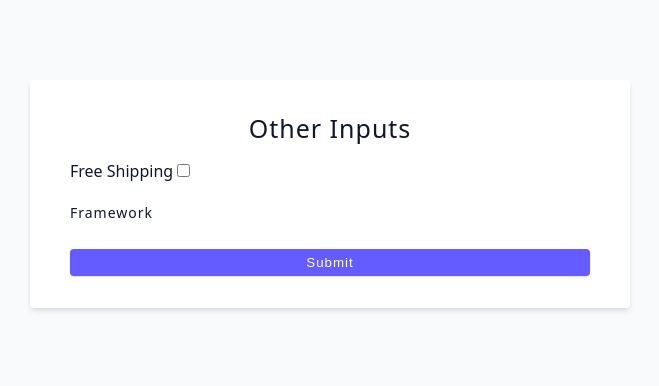
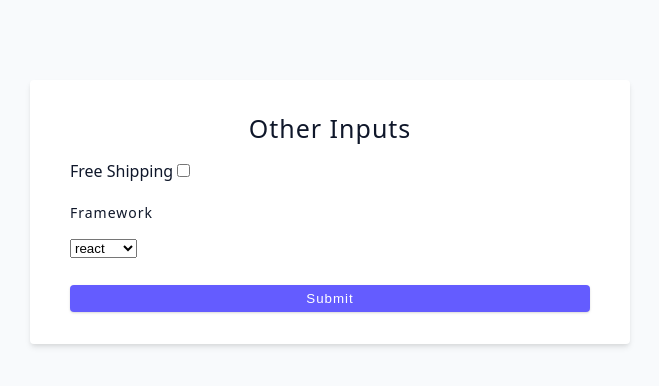
Before and after one commit to smajaas/Advanced-react, a React (Vite) app: page / in a window 1280 px wide. Shown: the top 386 px of the page, without its empty margins (310-969 px from the left). Built offline with nearby package versions, Linux system fonts and the light colour scheme; the HTML template or start-up script is replaced by a standard one.

Commit message:
other forms inputs

```diff
--- a/src/react-projects/06-forms/final/04-other-inputs.jsx
+++ b/src/react-projects/06-forms/final/04-other-inputs.jsx
@@ -2,10 +2,14 @@ import { useState } from 'react';
 const frameworks = ['react', 'angular', 'vue', 'svelte'];
 const OtherInputs = () => {
   const [shipping, setShipping] = useState(false);
+  const [framework, setFramework] = useState('react');
 
   const handleShipping = (e) => {
     console.log(e.target.checked);
     setShipping(e.target.checked);
+  };
+  const handleFramework = (e) => {
+    setFramework(e.target.value);
   };
   return (
     <div>
@@ -26,6 +30,16 @@ const OtherInputs = () => {
           <label htmlFor='framework' className='form-label'>
             Framework
           </label>
+          <select
+            name='framework'
+            id='framework'
+            value={framework}
+            onChange={handleFramework}
+          >
+            {frameworks.map((framework) => {
+              return <option key={framework}>{framework}</option>;
+            })}
+          </select>
         </div>
         <button type='submit' className='btn btn-block'>
           submit
```
